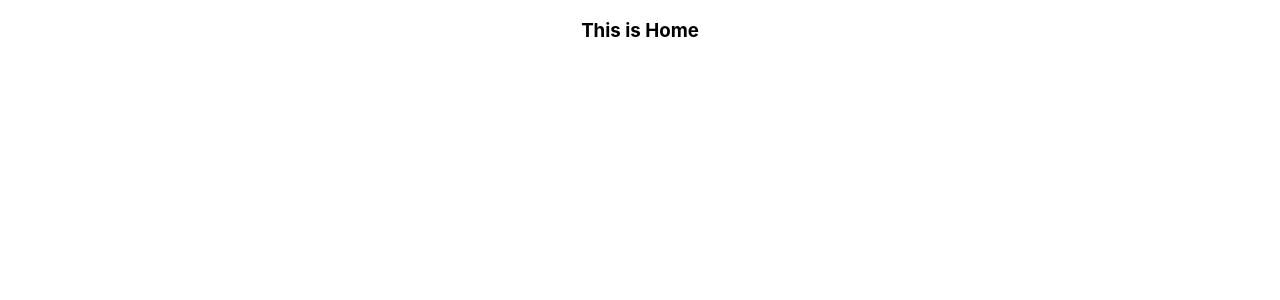
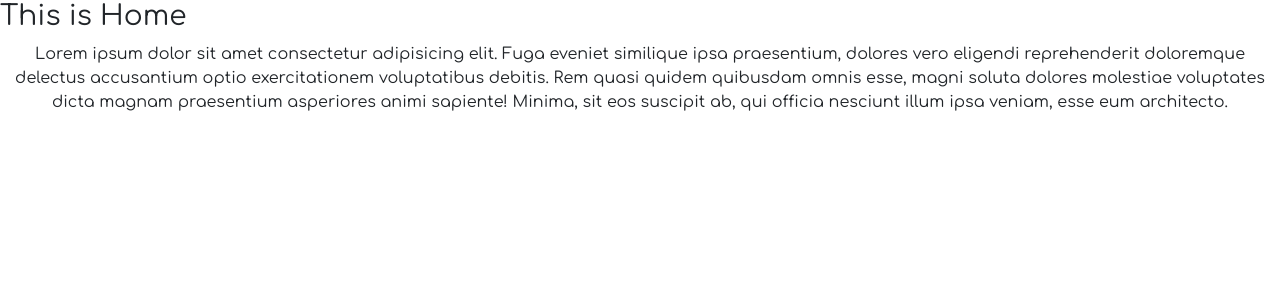
Before and after one commit to parvezaman/portfolio-parvezAman-client-side, a React (Create React App) app: page / in a window 1280 px wide. Shown: the top 300 px of the page. Built offline with nearby package versions, Linux system fonts and the light colour scheme.

Commit message:
libraries added

```diff
--- a/package.json
+++ b/package.json
@@ -3,10 +3,15 @@
   "version": "0.1.0",
   "private": true,
   "dependencies": {
+    "@emotion/react": "^11.7.0",
+    "@emotion/styled": "^11.6.0",
+    "@mui/material": "^5.2.1",
     "@testing-library/jest-dom": "^5.11.4",
     "@testing-library/react": "^11.1.0",
     "@testing-library/user-event": "^12.1.10",
+    "bootstrap": "^5.1.3",
     "react": "^17.0.2",
+    "react-bootstrap": "^2.0.2",
     "react-dom": "^17.0.2",
     "react-router-dom": "5.3.0",
     "react-scripts": "4.0.3",
--- a/public/index.html
+++ b/public/index.html
@@ -14,6 +14,16 @@
       manifest.json provides metadata used when your web app is installed on a
       user's mobile device or desktop. See https://developers.google.com/web/fundamentals/web-app-manifest/
     -->
+
+    <!-- Custom font start -->
+    <link rel="preconnect" href="https://fonts.googleapis.com" />
+    <link rel="preconnect" href="https://fonts.gstatic.com" crossorigin />
+    <link
+      href="https://fonts.googleapis.com/css2?family=Comfortaa&display=swap"
+      rel="stylesheet"
+    />
+    <!-- Custom font end -->
+
     <link rel="manifest" href="%PUBLIC_URL%/manifest.json" />
     <!--
       Notice the use of %PUBLIC_URL% in the tags above.
--- a/src/App.css
+++ b/src/App.css
@@ -1,5 +1,6 @@
 .App {
-  text-align: center;
+  /* text-align: center; */
+  font-family: 'Comfortaa', cursive;
 }
 
 .App-logo {
--- a/src/Pages/HomePage/Home/Home.js
+++ b/src/Pages/HomePage/Home/Home.js
@@ -4,6 +4,7 @@ const Home = () => {
     return (
         <div>
             <h3>This is Home</h3>
+            <p className="text-center">Lorem ipsum dolor sit amet consectetur adipisicing elit. Fuga eveniet similique ipsa praesentium, dolores vero eligendi reprehenderit doloremque delectus accusantium optio exercitationem voluptatibus debitis. Rem quasi quidem quibusdam omnis esse, magni soluta dolores molestiae voluptates dicta magnam praesentium asperiores animi sapiente! Minima, sit eos suscipit ab, qui officia nesciunt illum ipsa veniam, esse eum architecto.</p>
         </div>
     );
 };
--- a/src/index.js
+++ b/src/index.js
@@ -3,6 +3,7 @@ import ReactDOM from 'react-dom';
 import './index.css';
 import App from './App';
 import reportWebVitals from './reportWebVitals';
+import 'bootstrap/dist/css/bootstrap.min.css';
 
 ReactDOM.render(
   <React.StrictMode>
```
Also changed, not shown: src/Pages/Shared/Navigation/Navigation.js (added, +11 -0 lines), 2 other files (tests, documents, lock files or other folders).
